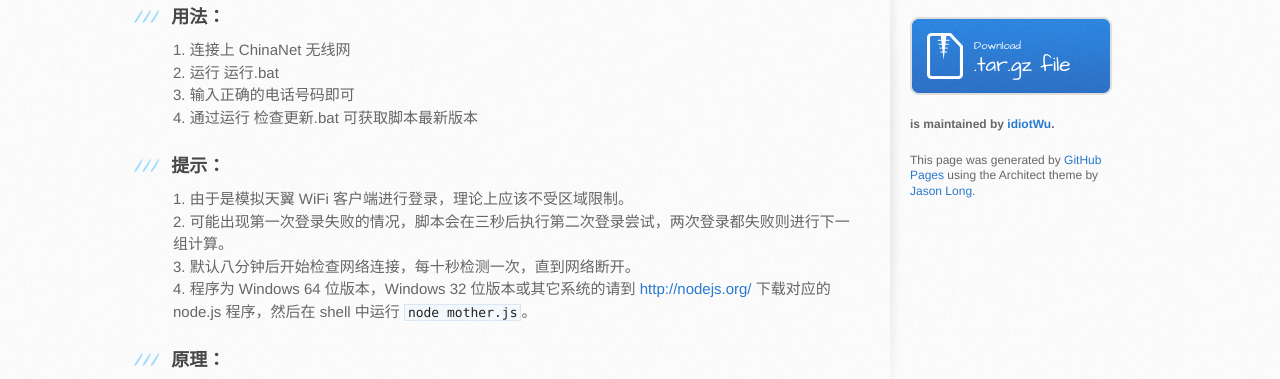
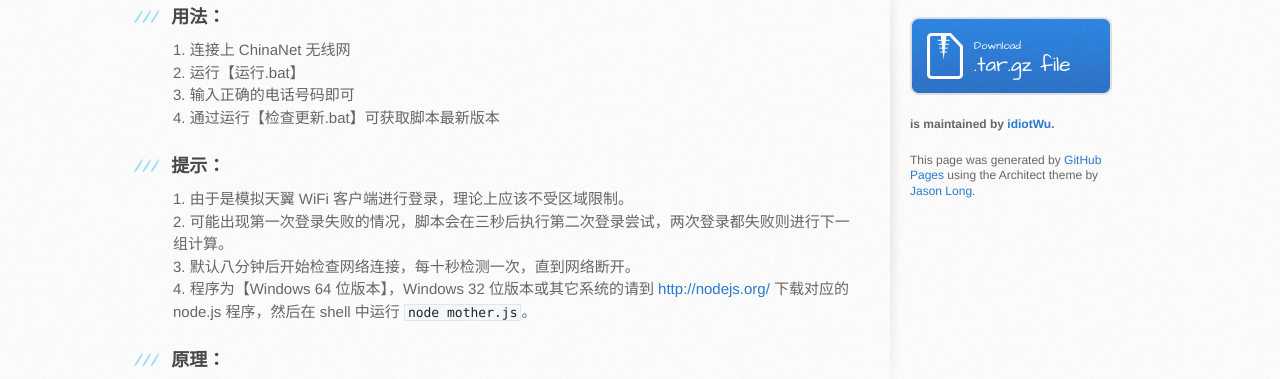
Before and after one commit to idiotWu/CT-Hack, a plain HTML site: page index.html in a window 1280 px wide. Shown: the part 387-766 px from the top of the page. Drawn offline with Linux system fonts and the light colour scheme.

Commit message:
Create gh-pages branch via GitHub

```diff
--- a/index.html
+++ b/index.html
@@ -36,10 +36,9 @@
 
 <ol>
 <li>连接上 ChinaNet 无线网</li>
-<li>运行 <strong>运行.bat</strong>
-</li>
+<li>运行【运行.bat】</li>
 <li>输入正确的电话号码即可</li>
-<li>通过运行 <strong>检查更新.bat</strong> 可获取脚本最新版本</li>
+<li>通过运行【检查更新.bat】可获取脚本最新版本</li>
 </ol><h3>
 <a name="%E6%8F%90%E7%A4%BA" class="anchor" href="#%E6%8F%90%E7%A4%BA"><span class="octicon octicon-link"></span></a>提示：</h3>
 
@@ -47,7 +46,7 @@
 <li>由于是模拟天翼 WiFi 客户端进行登录，理论上应该不受区域限制。</li>
 <li>可能出现第一次登录失败的情况，脚本会在<strong>三秒后</strong>执行第二次登录尝试，<strong>两次登录都失败则进行下一组计算</strong>。</li>
 <li>默认八分钟后开始检查网络连接，每十秒检测一次，直到网络断开。</li>
-<li>程序为 <strong>Windows 64 位版本</strong>，Windows 32 位版本或其它系统的请到 <a href="http://nodejs.org/" title="Node.js">http://nodejs.org/</a> 下载对应的 node.js 程序，然后在 shell 中运行 <code>node mother.js</code>。</li>
+<li>程序为【Windows 64 位版本】，Windows 32 位版本或其它系统的请到 <a href="http://nodejs.org/" title="Node.js">http://nodejs.org/</a> 下载对应的 node.js 程序，然后在 shell 中运行 <code>node mother.js</code>。</li>
 </ol><h3>
 <a name="%E5%8E%9F%E7%90%86" class="anchor" href="#%E5%8E%9F%E7%90%86"><span class="octicon octicon-link"></span></a>原理：</h3>
 
--- a/params.json
+++ b/params.json
@@ -1 +1 @@
-{"name":"ChinaNet Portal Hacking","tagline":"免账号登录 ChinaNet 热点","body":"# 免账号登录 ChinaNet 热点 #\r\n\r\n### 用法： ###\r\n\r\n1. 连接上 ChinaNet 无线网\r\n2. 运行 **运行.bat**\r\n3. 输入正确的电话号码即可\r\n4. 通过运行 **检查更新.bat** 可获取脚本最新版本\r\n\r\n### 提示： ###\r\n\r\n1. 由于是模拟天翼 WiFi 客户端进行登录，理论上应该不受区域限制。\r\n2. 可能出现第一次登录失败的情况，脚本会在**三秒后**执行第二次登录尝试，**两次登录都失败则进行下一组计算**。\r\n3. 默认八分钟后开始检查网络连接，每十秒检测一次，直到网络断开。\r\n4. 程序为 **Windows 64 位版本**，Windows 32 位版本或其它系统的请到 [http://nodejs.org/](http://nodejs.org/ \"Node.js\") 下载对应的 node.js 程序，然后在 shell 中运行 `node mother.js`。\r\n\r\n### 原理： ###\r\n\r\n1. 利用每次申请购买时长卡会得到**十分钟**的连接时间，通过 node.js 模拟购买流程，自动获得账号密码。\r\n2. 利用所得到的帐密，模拟天翼 WiFi 客户端登录过程，达到联网的目的。\r\n\r\n![](http://www.processon.com/chart_image/5403fba60cf2ee3bbe7ec4bc.png)\r\n\r\n### 已知错误： ###\r\n\r\n1. 一定概率重复出现**购物车为空**\r\n2. 进程**重启后**无法请求得到 cookie\r\n\r\n### 版权： ###\r\n\r\n北京化工大学-学生网络中心-系统组 @[Dolphin Wood](http://www.idiotwu.com/),   \r\nMIT Licensed.\r\n","google":"","note":"Don't delete this file! It's used internally to help with page regeneration."}
+{"name":"ChinaNet Portal Hacking","tagline":"免账号登录 ChinaNet 热点","body":"# 免账号登录 ChinaNet 热点 #\r\n\r\n### 用法： ###\r\n\r\n1. 连接上 ChinaNet 无线网\r\n2. 运行【运行.bat】\r\n3. 输入正确的电话号码即可\r\n4. 通过运行【检查更新.bat】可获取脚本最新版本\r\n\r\n### 提示： ###\r\n\r\n1. 由于是模拟天翼 WiFi 客户端进行登录，理论上应该不受区域限制。\r\n2. 可能出现第一次登录失败的情况，脚本会在**三秒后**执行第二次登录尝试，**两次登录都失败则进行下一组计算**。\r\n3. 默认八分钟后开始检查网络连接，每十秒检测一次，直到网络断开。\r\n4. 程序为【Windows 64 位版本】，Windows 32 位版本或其它系统的请到 [http://nodejs.org/](http://nodejs.org/ \"Node.js\") 下载对应的 node.js 程序，然后在 shell 中运行 `node mother.js`。\r\n\r\n### 原理： ###\r\n\r\n1. 利用每次申请购买时长卡会得到**十分钟**的连接时间，通过 node.js 模拟购买流程，自动获得账号密码。\r\n2. 利用所得到的帐密，模拟天翼 WiFi 客户端登录过程，达到联网的目的。\r\n\r\n![](http://www.processon.com/chart_image/5403fba60cf2ee3bbe7ec4bc.png)\r\n\r\n### 已知错误： ###\r\n\r\n1. 一定概率重复出现**购物车为空**\r\n2. 进程**重启后**无法请求得到 cookie\r\n\r\n### 版权： ###\r\n\r\n北京化工大学-学生网络中心-系统组 @[Dolphin Wood](http://www.idiotwu.com/),   \r\nMIT Licensed.\r\n","google":"","note":"Don't delete this file! It's used internally to help with page regeneration."}
```
